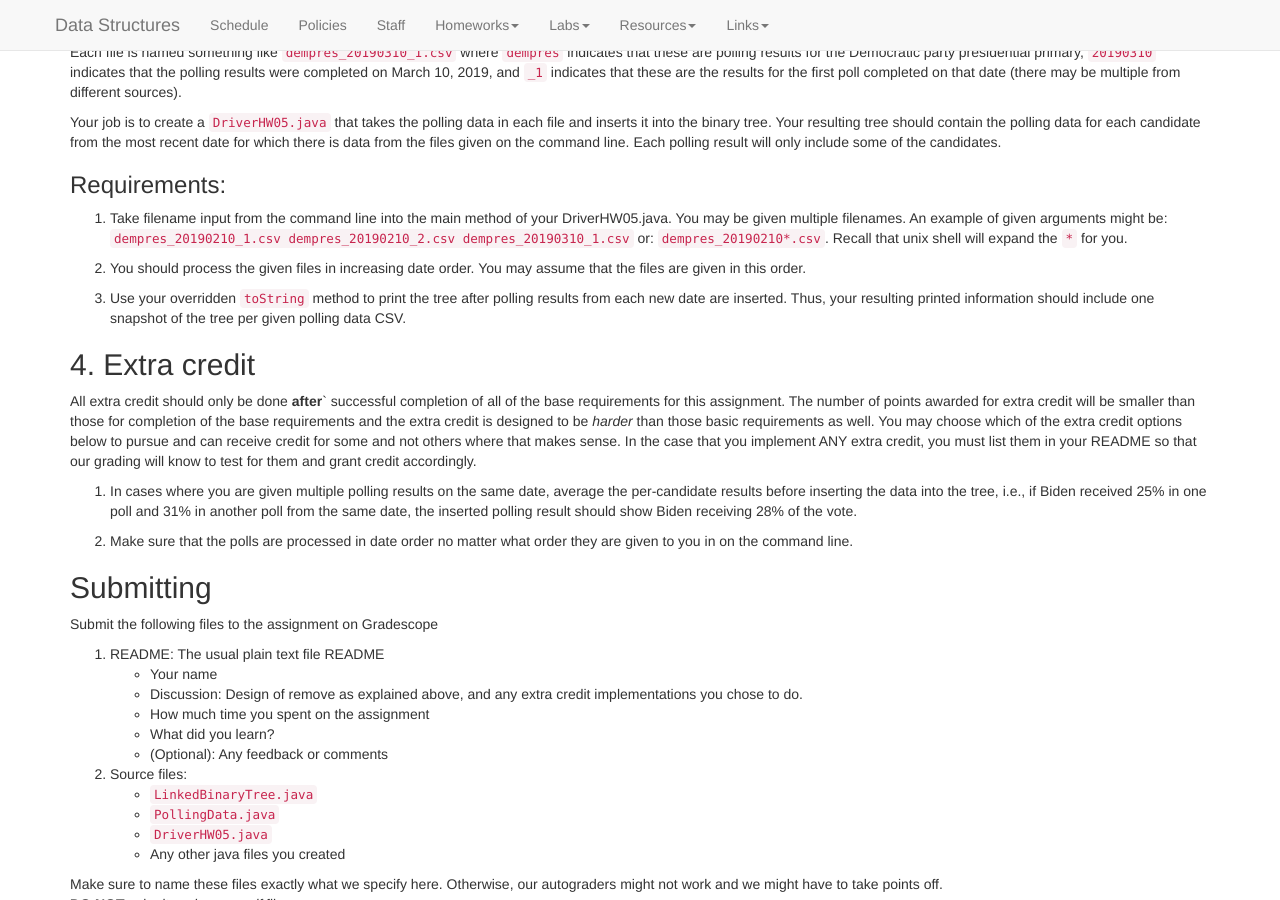
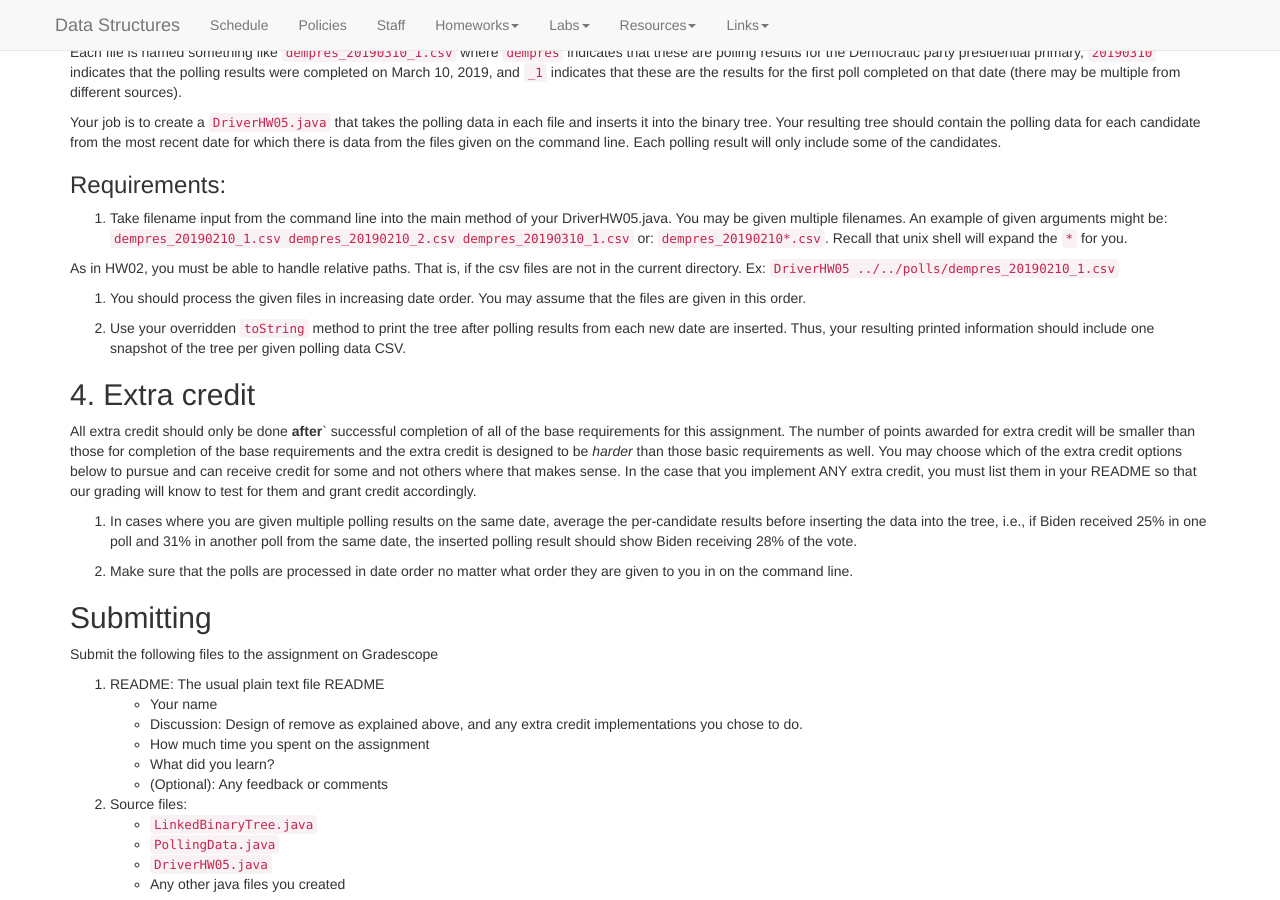
Before and after one commit to kalte0/BMC-CS-151.github.io, a Jekyll site: the page built from hws/HW05.md, in a window 1280 px wide and 900 px high, scrolled down 1706 px. Built offline with Jekyll 4.4.1, drawn with Linux system fonts in a browser that asks for light colours; nearby versions of some CDN libraries.

Commit message:
Update HW05.md

```diff
--- a/hws/HW05.md
+++ b/hws/HW05.md
@@ -195,10 +195,12 @@ or:
 `dempres_20190210*.csv`.
 Recall that unix shell will expand the `*` for you.
 
-2. You should process the given files in increasing date order. You may assume
+As in HW02, you must be able to handle relative paths. That is, if the csv files are not in the current directory. Ex: `DriverHW05 ../../polls/dempres_20190210_1.csv`
+
+3. You should process the given files in increasing date order. You may assume
 that the files are given in this order.
 
-3. Use your overridden `toString` method to print the tree after polling results
+4. Use your overridden `toString` method to print the tree after polling results
 from each new date are inserted. Thus, your resulting printed information
 should include one snapshot of the tree per given polling data CSV.
 
```
